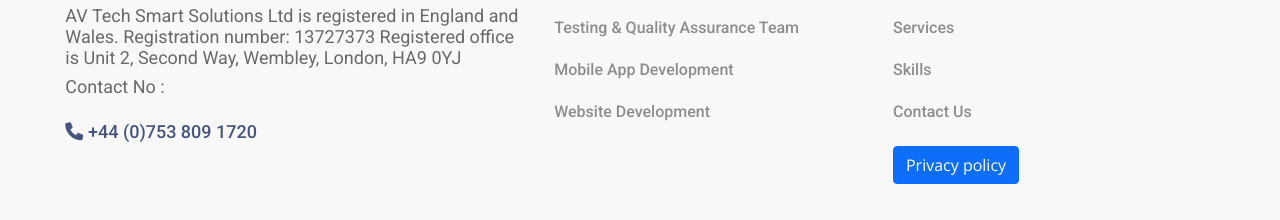
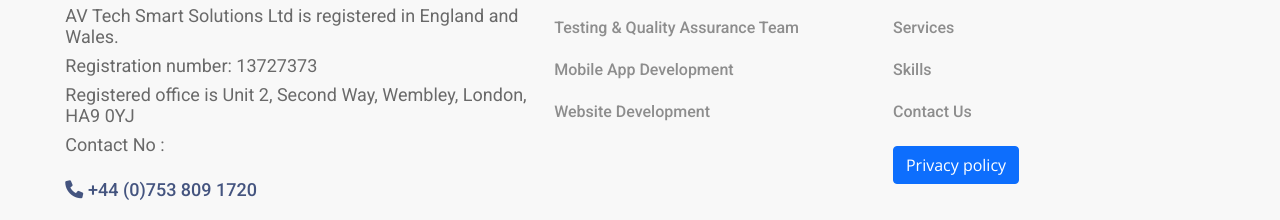
Before and after one commit to saquibnasar/av-tech, a plain HTML site: page Contact us.html in a window 1280 px wide. Shown: the part 1008-1228 px from the top of the page. Drawn offline with nearby package versions, Linux system fonts and the light colour scheme.

Commit message:
footer change

```diff
--- a/Contact us.html
+++ b/Contact us.html
@@ -247,8 +247,12 @@
                 <div class="footer_part_1">
                   <h5 class="my-2">
                     AV Tech Smart Solutions Ltd is registered in England and
-                    Wales. Registration number: 13727373 Registered office is
-                    Unit 2, Second Way, Wembley, London, HA9 0YJ
+                    Wales.
+                  </h5>
+                  <h5 class="my-2">Registration number: 13727373</h5>
+                  <h5 class="my-2">
+                    Registered office is Unit 2, Second Way, Wembley, London,
+                    HA9 0YJ
                   </h5>
                   <h5 class="my-2">Contact No :</h5>
                   <h5 class="number my-4">
```
Also changed, not shown: Development.html (+6 -2 lines), Mobile Application Development.html (+6 -2 lines), Skills.html (+6 -2 lines), Software Development.html (+6 -2 lines), Testing & Quality Assurance.html (+6 -2 lines), index.html (+6 -2 lines).
